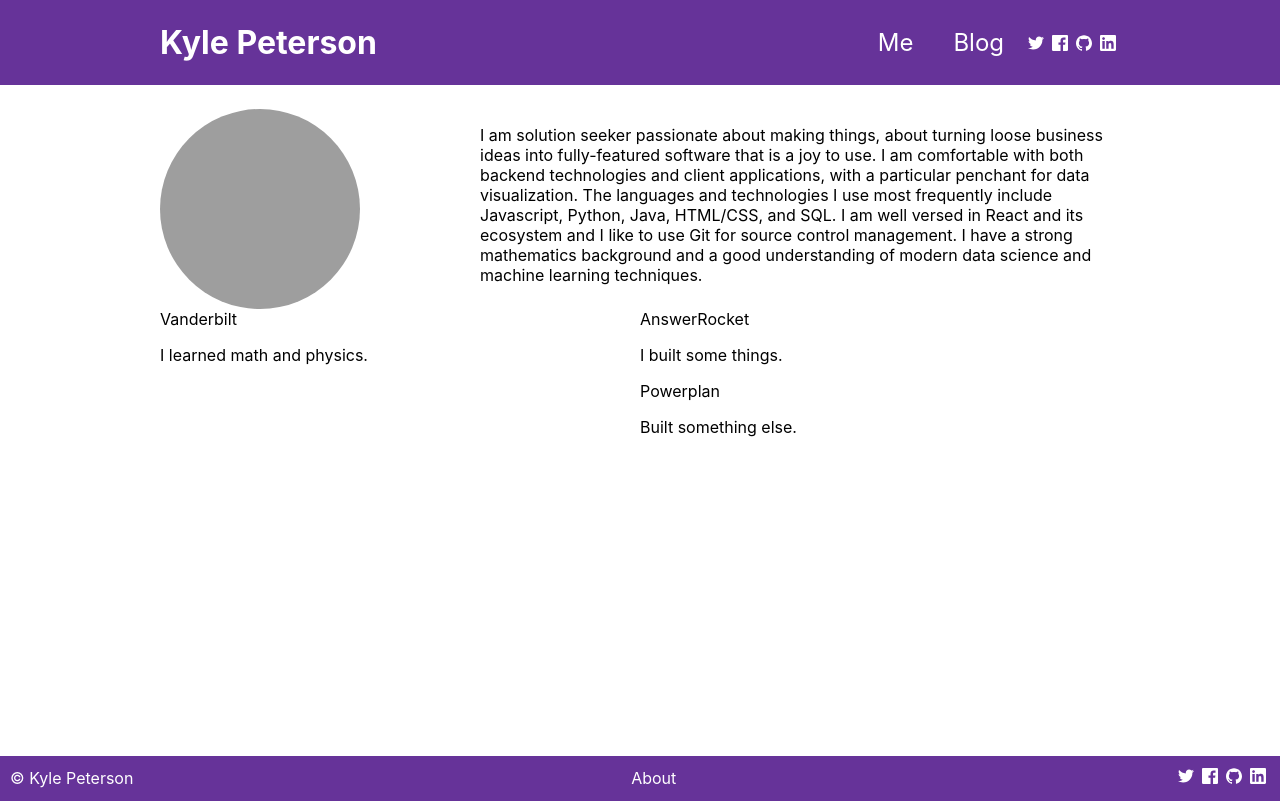
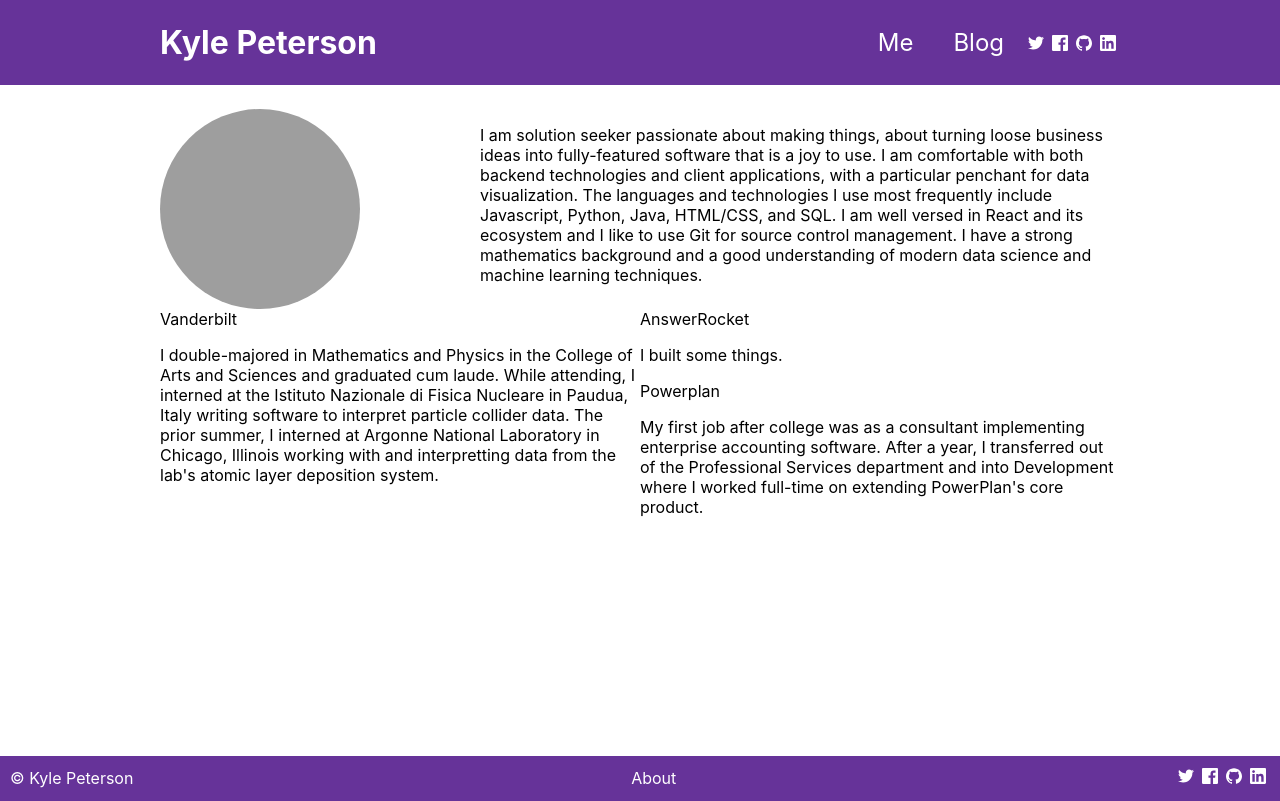
Before and after one commit to kepeterson/blog, a Gatsby site: page /about in a window 1280 px wide. Built offline with nearby package versions, Linux system fonts and the light colour scheme; Gatsby itself is replaced by a stand-in of ours; grey boxes are pictures that could not be loaded.

Commit message:
changes to revenue post and about.js

```diff
--- a/src/pages/about.js
+++ b/src/pages/about.js
@@ -32,7 +32,12 @@ const Education = () => {
     <div className="education" >
       <div>
         <span>Vanderbilt</span>
-        <p>I learned math and physics.</p>
+        <p>
+          I double-majored in Mathematics and Physics in the College of Arts and Sciences and graduated cum laude.
+          While attending, I interned at the Istituto Nazionale di Fisica Nucleare in Paudua, Italy writing software to interpret
+          particle collider data. The prior summer, I interned at Argonne National Laboratory in Chicago, Illinois working with
+          and interpretting data from the lab's atomic layer deposition system.
+        </p>
       </div>
     </div>
   )
@@ -47,7 +52,8 @@ const Work = () => {
       </div>
       <div>
         <span>Powerplan</span>
-        <p>Built something else.</p>
+        <p>My first job after college was as a consultant implementing enterprise accounting software. After a year, I transferred
+        out of the Professional Services department and into Development where I worked full-time on extending PowerPlan's core product.</p>
       </div>
     </div>
   )
--- /dev/null
+++ b/src/posts/revenue.md
@@ -0,0 +1,8 @@
+---
+title: "Get Close to the Revenue"
+date: "2018-09-10"
+---
+
+When it comes to making career decisions in the software field to maximize your earnings, get close to the revenue. While this aphorism is well known in banking, I have seen few people discuss it in relation to enterprise software businesses. I have worked at enterprise software companies for six years and at this point I have seen myself how proximity to revenue is the primary driver of compensation and the best way to convince a company to value you. I have lived the various stages, from pre-revenue to private equity acquisitions. At every stage of the enterprise software company life cycle, Sales is the department to be in. People in the sales have the most direct and causal link to revenue and thus the most direct link to their income.
+
+Highest compensation is not the only benefit -- expense accounts and a travel budget are a poweful perks. I enjoy business travel when it's no more than twice in a five week period.
```
